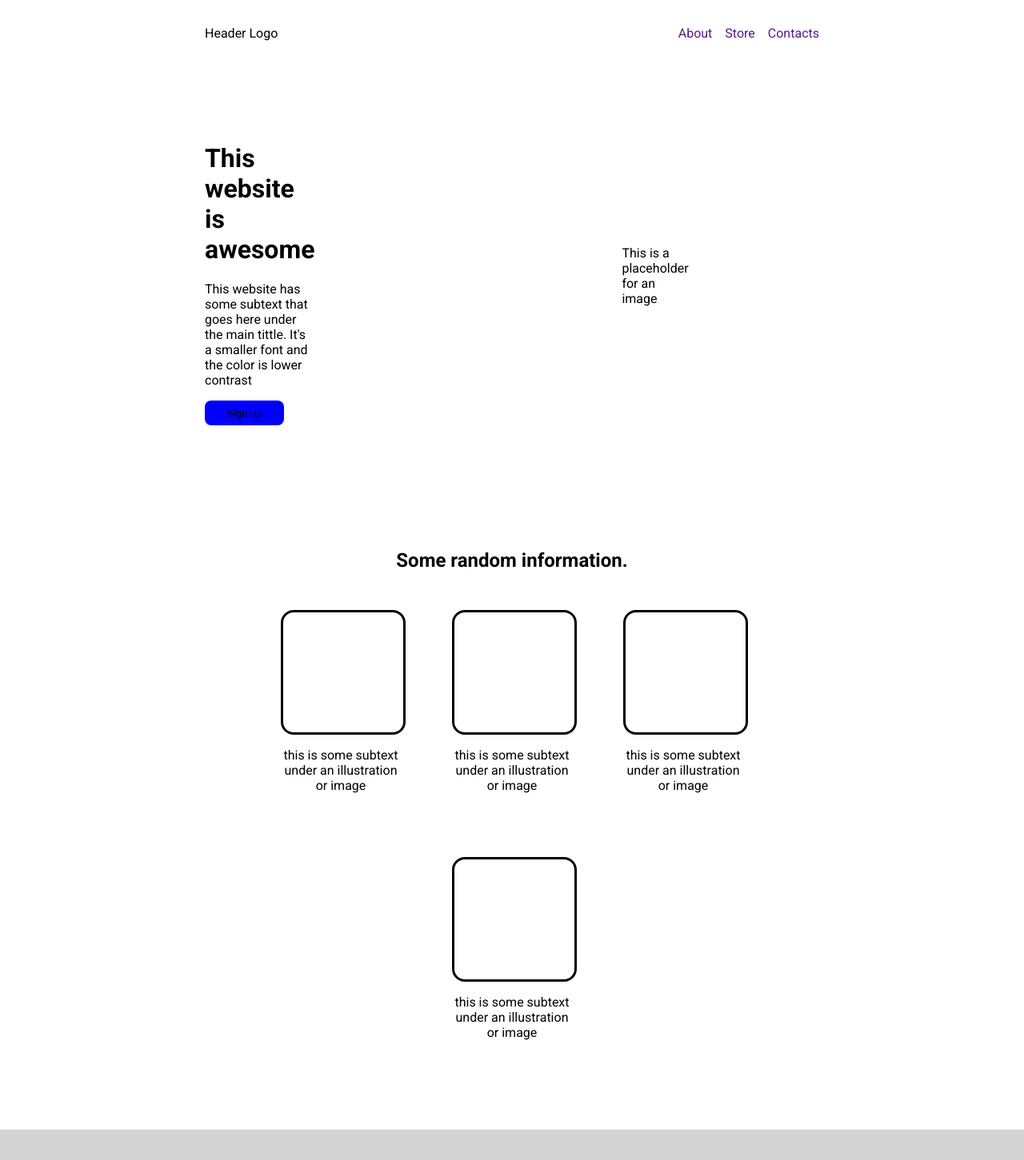
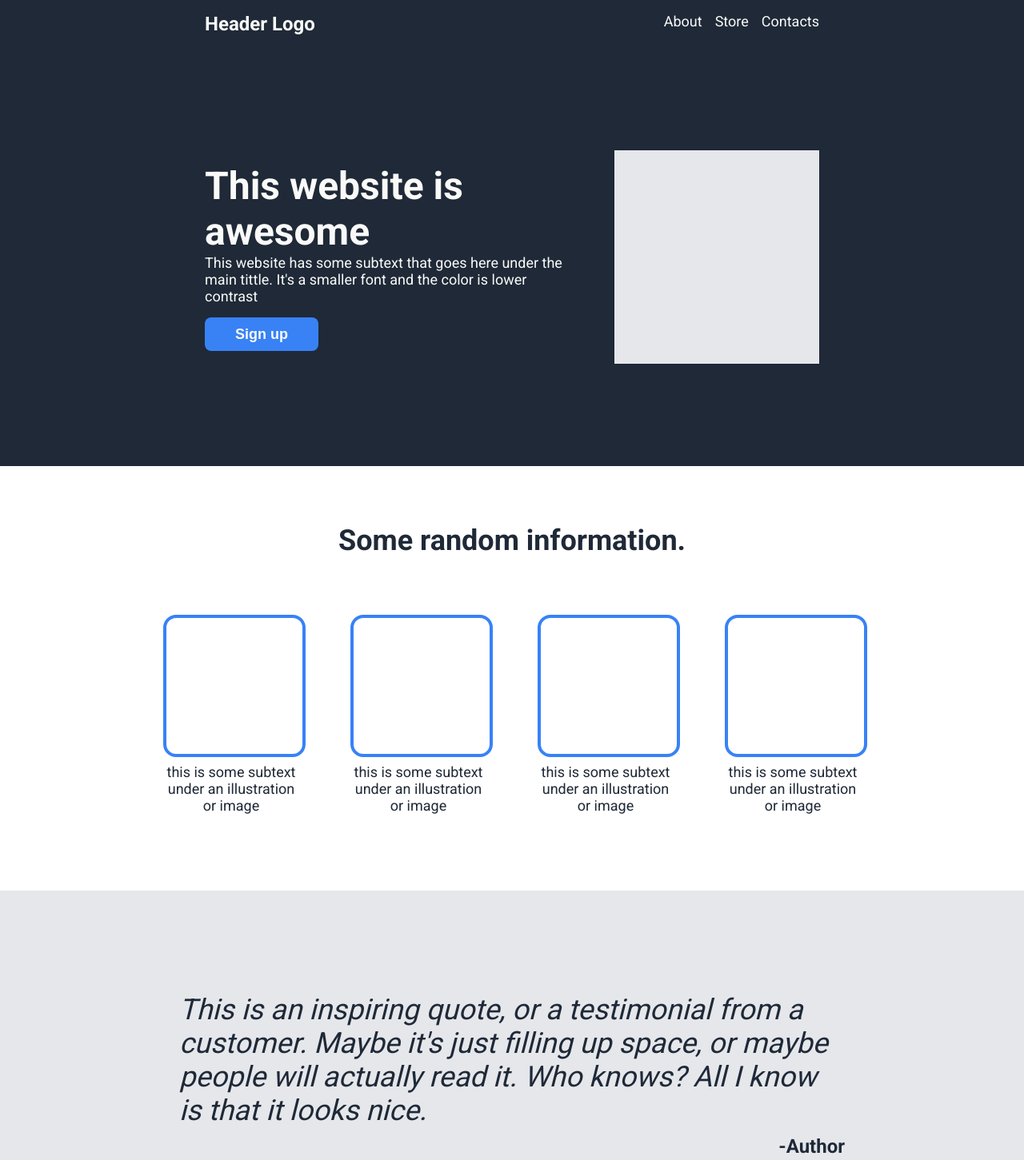
Before and after one commit to TiagoLPSzu/Project-Landing-Page, a plain HTML site: page index.html in a window 1280 px wide. Shown: the top 1451 px of the page at 80% size. Drawn offline with Linux system fonts and the light colour scheme.

Commit message:
Adjust and complete template page

```diff
--- a/index.html
+++ b/index.html
@@ -7,62 +7,62 @@
     <link rel="stylesheet" href="styles.css">
 </head>
 <body>
-
+    <div class="hero">
     <div class="header">
         <div class="logo">Header Logo</div>
         <ul class="header-right">
-            <li><a href="">About</a></li>
-            <li><a href="">Store</a></li>
-            <li><a href="">Contacts</a></li>
+            <li><a href="" class="hero-text">About</a></li>
+            <li><a href="" class="hero-text">Store</a></li>
+            <li><a href="" class="hero-text">Contacts</a></li>
         </ul>
     </div>
 
-    <div class="hero">
+    <div class="hero-info">
         <div class="hero-left">
-            <h1>This website is awesome</h1>
-            <p>This website has some subtext that goes here under the main tittle. It's a smaller font and the color is lower contrast</p>
+            <div class="main-hero">This website is awesome</div>
+            <div class="hero-text">This website has some subtext that goes here under the main tittle. It's a smaller font and the color is lower contrast</div>
             <button>Sign up</button>
         </div>
-        <div class="hero-right">This is a placeholder for an image</div>
+        <div class="hero-right"></div>
     </div>
-
-        <h2>Some random information.</h2>
+    </div>
+        <div class="examples-header">Some random information.</div>
         <div class="examples">
             <div class="box">
                 <div class="box-image"></div>
-                <p>this is some subtext under an illustration or image</p>
+                <div class="box-text">this is some subtext under an illustration or image</div>
             </div>
             <div class="box">
                 <div class="box-image"></div>
-                <p>this is some subtext under an illustration or image</p>
+                <div class="box-text">this is some subtext under an illustration or image</div>
             </div>
             <div class="box">
                 <div class="box-image"></div>
-                <p>this is some subtext under an illustration or image</p>
+                <div class="box-text">this is some subtext under an illustration or image</div>
             </div>
             <div class="box">
                 <div class="box-image"></div>
-                <p>this is some subtext under an illustration or image</p>
+                <div class="box-text">this is some subtext under an illustration or image</div>
             </div>
         </div>
 
         <div class="quote-section">
             <div class="quote-box">
-                <p class="quote-text">This is an inspiring quote, or a testimonial from a customer. Maybe it's just filling up space, or maybe people will actually read it. Who knows? All I know is that it looks nice.</p>
-                <p class="author">-Author</p>
+                <div class="quote-text">This is an inspiring quote, or a testimonial from a customer. Maybe it's just filling up space, or maybe people will actually read it. Who knows? All I know is that it looks nice.</div>
+                <div class="author">-Author</div>
             </div>
         </div>
 
         <div class="call">
             <div call="call-left">
-                <p>Call to action! It's time!</p>
-                <p>Sign up for our product by clicking that button right over there!</p>
+                <div class="call-header">Call to action! It's time!</div>
+                <div class="call-text">Sign up for our product by clicking that button right over there!</div>
             </div>
             <button class="call-button">Sign up</button>
         </div>
 
         <div class="footer">
-            <p>Copyright © The Odin Project 2026</p>
+            <div class="footer-text">Copyright © The Odin Project 2026</div>
         </div>
 </body>
 </html>
--- a/styles.css
+++ b/styles.css
@@ -7,112 +7,166 @@ body {
     font-family: Roboto, sans-serif;
 }
 
+.hero{
+    display: flex;
+    flex-direction: column;
+    background-color: #1F2937;
+}
+
 .header {
     display: flex;
     justify-content: space-between;
-    margin: 0 16em;
-    margin-top: 2em;
+    margin: 1em 16em;
+}
 
+.logo {
+    font-size: 24px;
+    color: #F9FAF8;
+    font-weight: 900;
 }
 
 ul {
+    display: flex;
     margin: 0;
     padding: 0;
-    display: flex;
-    gap: 16px;
+    gap: 1em;
 }
 
 li {
     list-style: none;
-
 }
 
 a {
     text-decoration: none;
 }
 
-.hero {
+.hero-info {
     display:flex;
-    gap: 8em;
-    margin: 0 16em;
+    gap: 4em;
+    margin: 8em 16em;
 }
 
-.hero-left, .hero-right{
-    justify-content:center;
-    align-content: center;
+.hero-left {
+    width: 28em;
+    padding: 1em 0;
+}
+
+.main-hero {
+    font-size: 48px;
+    color: #F9FAF8;
+    font-weight: 900;
+}
+
+.hero-text {
+    font-size: 18px;
+    color:#F9FAF8;
+    margin-bottom: 16px;
 }
 
 .hero-right {
-    padding: 16em;
+    background-color: #E5E7EB;
+    flex: auto;
 }
 
-h2 {
+.examples-header {
     text-align: center;
-    margin-top: 2em;
-    margin-bottom: 2em;
+    margin: 2em;
+    color: #1F2937;
+    font-size: 36px;
+    font-weight: 900;
 }
 
 .examples {
     display: flex;
     justify-content: center;
+    margin-bottom: 6em;
     gap: 4em;
-    flex-wrap: wrap;
-    margin: 0 16em;
-    margin-bottom: 6em;
 }
 
 .box {
-    text-align: center;
-    max-width: 150px;
     justify-content: center;
+    max-width: 170px;
 }
 
 .box-image {
-    height: 150px;
-    width: 150px;
-    border: 3px solid black;
-    border-radius: 1em
+    border-radius: 1em;
+    margin-bottom: 8px;
+    border: 4px solid #3882F6;
+    height: 170px;
+    width: 170px;
+}
+
+.box-text {
+    text-align: center;
+    font-size: 18px;
+    color: #1F2937;
 }
 
 .quote-section {
     display: flex;
-    margin: 0;
-    background-color: lightgrey;
     justify-content: center;
     align-content: center;
-    padding: 6em;
+    margin: 0;
+    padding: 8em;
+    background-color: #E5E7EB;
 }
 
 .quote-box {
-    width: 200px;
+    width: 52em;
+}
+
+.quote-text {
+    font-size: 36px;
+    color: #1F2937;
+    font-weight: 300;
+    font-style: italic;
+    margin-bottom: 10px;
 }
 
 .author {
     text-align: end;
+    color:#1F2937;
+    font-weight: 900;
+    font-size: 24px;
 }
 
 .call {
     display: flex;
+    justify-content: center;
     margin: 6em 16em;
-    justify-content: center;
-    gap: 6em;
-    background-color: blue;
     border-radius: 1em;
-    padding: 2em
+    padding: 3em 6em;
+    gap: 8em;
+    background-color: #3882F6;
 }
 
 .call-left {
     display: flex;
     flex-direction: column;
-    justify-content: flex-start;
+}
 
+.call-header {
+    color:#F9FAF8;
+    font-weight: 900;
+    font-size: 24px;
+    margin-bottom: 8px;
+}
+
+.call-text {
+    font-size: 18px;
+    color: #E5E7EB;
 }
 
 button {
-    padding: 8px 2em;
+    padding: 9px 36px;
     border-radius: 8px;
-    background-color: blue;
     border: 0;
+    width: 142px;
+    height: 42px;
+    background-color: #3882F6;
+    font-size: 18px;
+    font-weight: 900;
+    color:#F9FAF8
 }
 
 .call-button {
@@ -121,8 +175,9 @@ button {
 }
 
 .footer {
-    display: flex;
-    background-color: blue;
-    justify-content: center;
-    padding: 2em
+    text-align: center;
+    padding: 2em;
+    background-color: #1F2937;
+    font-size: 18px;
+    color:#F9FAF8
 }
```
